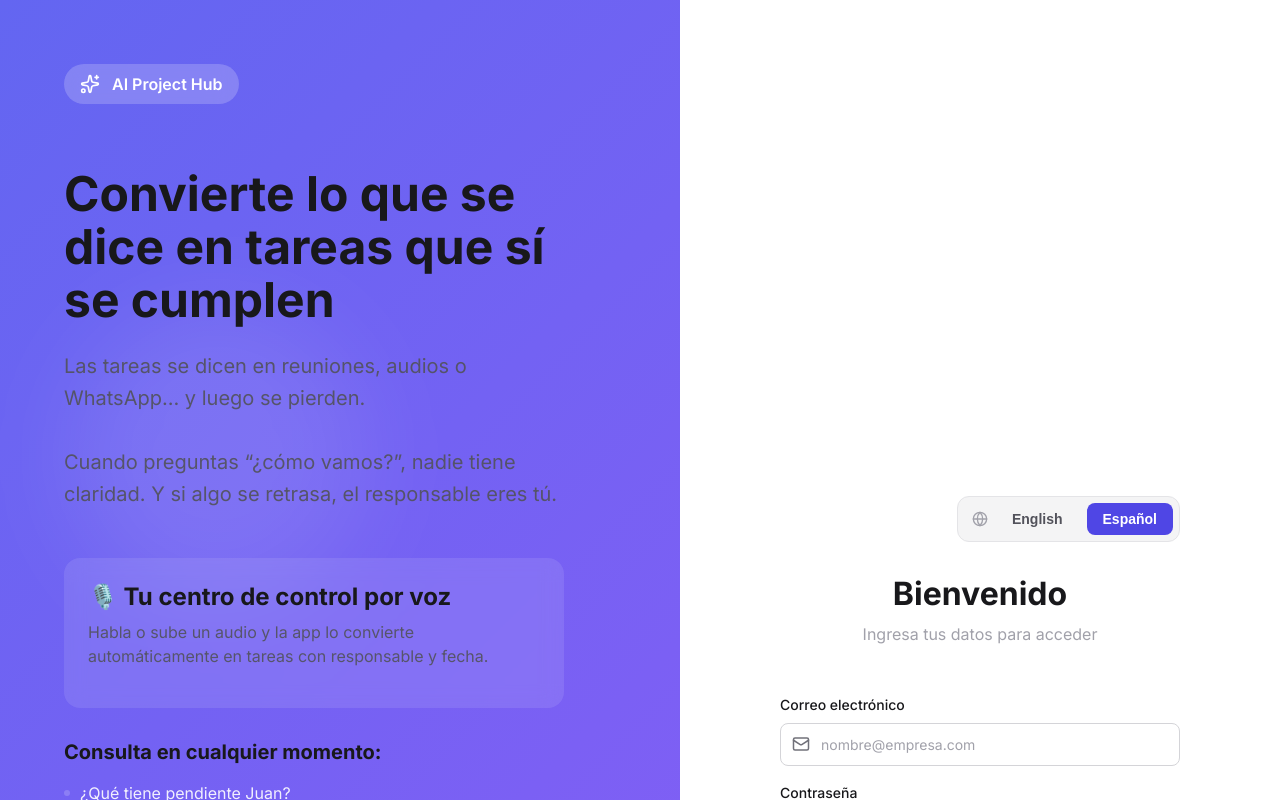
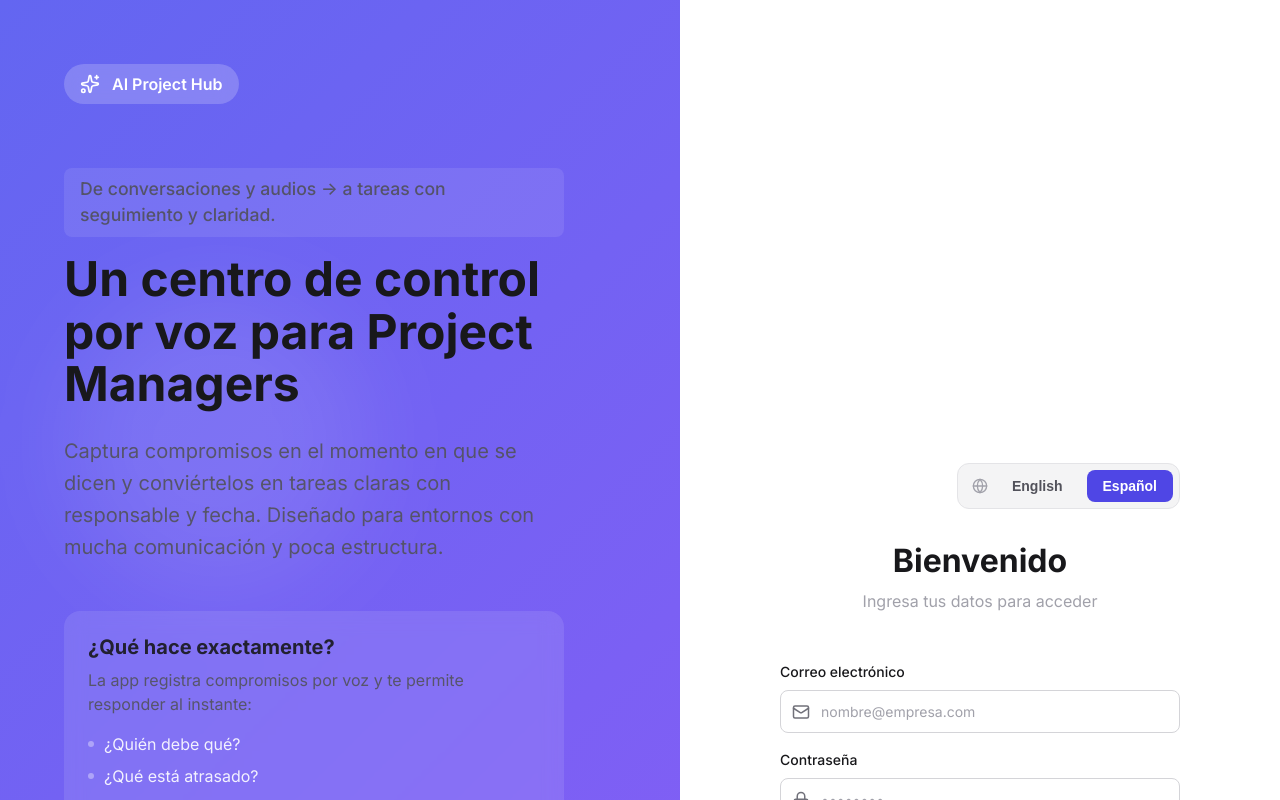
Before and after one commit to crisedua/pmedu, a React (Vite) app: page /login in a window 1280 px wide. Both pictures are taken after a click on the button "Español". Shown: the top 800 px of the page. Built offline with nearby package versions, Linux system fonts and the light colour scheme; no server answers.

Commit message:
Update login page with final marketing copy

```diff
--- a/src/pages/LoginPage.jsx
+++ b/src/pages/LoginPage.jsx
@@ -106,76 +106,101 @@ export default function LoginPage() {
                     </div>
 
                     <div style={{ display: 'flex', flexDirection: 'column', gap: '2rem', marginTop: '2rem' }}>
+
+                        {/* One-liner - visible for both languages but prioritizing Spanish structure as requested */}
+                        {language === 'es' && (
+                            <p style={{
+                                fontSize: '1.1rem',
+                                fontWeight: 500,
+                                opacity: 0.9,
+                                background: 'rgba(255,255,255,0.1)',
+                                padding: '0.5rem 1rem',
+                                borderRadius: '8px',
+                                display: 'inline-block',
+                                alignSelf: 'flex-start',
+                                marginBottom: '-1rem'
+                            }}>
+                                De conversaciones y audios → a tareas con seguimiento y claridad.
+                            </p>
+                        )}
+
                         <div>
                             <h1 style={{ fontSize: '3rem', fontWeight: 800, lineHeight: 1.1, marginBottom: '1.5rem' }}>
-                                {language === 'es' ? 'Convierte lo que se dice en tareas que sí se cumplen' : 'Turn what is said into tasks that actually get done'}
+                                {language === 'es' ? 'Un centro de control por voz para Project Managers' : 'A Voice Control Center for Project Managers'}
                             </h1>
                             <p style={{ fontSize: '1.25rem', opacity: 0.9, lineHeight: 1.6 }}>
                                 {language === 'es' ? (
-                                    <>
-                                        Las tareas se dicen en reuniones, audios o WhatsApp… y luego se pierden.<br /><br />
-                                        Cuando preguntas “¿cómo vamos?”, nadie tiene claridad. Y si algo se retrasa, el responsable eres tú.
-                                    </>
+                                    'Captura compromisos en el momento en que se dicen y conviértelos en tareas claras con responsable y fecha. Diseñado para entornos con mucha comunicación y poca estructura.'
                                 ) : (
-                                    'Tasks are spoken in meetings, audio notes, or WhatsApp… and then they get lost. When you ask "how are we doing?", no one has clarity. And if something is delayed, you are responsible.'
+                                    'Capture commitments the moment they are spoken and turn them into clear tasks with assignees and due dates. Designed for high-communication, low-structure environments.'
                                 )}
                             </p>
                         </div>
 
                         {language === 'es' && (
                             <>
+                                {/* What It Does Section */}
                                 <div style={{ background: 'rgba(255,255,255,0.1)', padding: '1.5rem', borderRadius: '1rem', backdropFilter: 'blur(10px)' }}>
-                                    <h3 style={{ fontSize: '1.5rem', fontWeight: 700, marginBottom: '0.5rem', display: 'flex', alignItems: 'center', gap: '10px' }}>
-                                        🎙️ Tu centro de control por voz
+                                    <h3 style={{ fontSize: '1.25rem', fontWeight: 700, marginBottom: '0.5rem', opacity: 0.9 }}>
+                                        ¿Qué hace exactamente?
                                     </h3>
-                                    <p style={{ opacity: 0.9, lineHeight: 1.5 }}>
-                                        Habla o sube un audio y la app lo convierte automáticamente en tareas con responsable y fecha.
+                                    <p style={{ marginBottom: '1rem', opacity: 0.9 }}>
+                                        La app registra compromisos por voz y te permite responder al instante:
                                     </p>
-                                </div>
-
-                                <div>
-                                    <h3 style={{ fontSize: '1.25rem', fontWeight: 700, marginBottom: '1rem' }}>Consulta en cualquier momento:</h3>
                                     <ul style={{ listStyle: 'none', padding: 0, display: 'flex', flexDirection: 'column', gap: '0.5rem' }}>
-                                        {['¿Qué tiene pendiente Juan?', '¿Qué vence la próxima semana?', '¿Qué está atrasado?'].map((item, i) => (
+                                        {['¿Quién debe qué?', '¿Qué está atrasado?', '¿Qué vence la próxima semana?', '¿Qué se comprometió a hacer cada persona?'].map((item, i) => (
                                             <li key={i} style={{ display: 'flex', alignItems: 'center', gap: '10px', opacity: 0.9 }}>
-                                                <span style={{ background: 'rgba(255,255,255,0.2)', borderRadius: '50%', width: '6px', height: '6px' }} />
+                                                <span style={{ background: 'rgba(255,255,255,0.4)', borderRadius: '50%', width: '6px', height: '6px' }} />
                                                 {item}
                                             </li>
                                         ))}
                                     </ul>
+                                    <p style={{ marginTop: '1rem', fontWeight: 600, fontSize: '0.95rem' }}>
+                                        Sin depender de WhatsApp, Jira o Slack.
+                                    </p>
                                 </div>
 
+                                {/* Why It Matters Section */}
                                 <div>
-                                    <h3 style={{ fontSize: '1.5rem', fontWeight: 700, marginBottom: '1rem' }}>Menos caos. Más control.</h3>
+                                    <h3 style={{ fontSize: '1.5rem', fontWeight: 700, marginBottom: '1rem' }}>¿Por qué usarla?</h3>
+                                    <p style={{ marginBottom: '0.75rem', opacity: 0.9 }}>Porque en proyectos reales:</p>
                                     <ul style={{ listStyle: 'none', padding: 0, display: 'flex', flexDirection: 'column', gap: '0.75rem' }}>
                                         {[
-                                            'Nada se pierde',
-                                            'Responsabilidades claras',
-                                            'Recordatorios automáticos por email',
-                                            'Historial de compromisos y entregables'
+                                            'Las tareas se dicen, no se escriben',
+                                            'Los compromisos se pierden',
+                                            'El seguimiento recae siempre en el PM'
                                         ].map((item, i) => (
                                             <li key={i} style={{ display: 'flex', alignItems: 'center', gap: '10px' }}>
-                                                <div style={{ background: '#4ADE80', borderRadius: '50%', padding: '2px', display: 'flex' }}>
-                                                    <Check size={12} color="#064E3B" strokeWidth={3} />
+                                                <div style={{ background: '#F87171', borderRadius: '50%', padding: '2px', display: 'flex', alignItems: 'center', justifyContent: 'center', width: '20px', height: '20px' }}>
+                                                    {/* Using a simple 'x' or similar since we want to portray the problem. Or maybe just a neutral bullet or check.
+                                                      Actually, "Check" implies solved. These are problems.
+                                                      Let's use a simple dot or arrow. Or the check if we want to say "This is true".
+                                                      The previous code used Check. Let's use Check but maybe color it differently or just keep it simple.
+                                                      Re-reading: "Porque en proyectos reales: Las tareas se dicen..." -> These are facts.
+                                                      I'll use a simple Check or bullet. Let's stick to the previous Check for consistency if it looked good, or maybe an AlertCircle.
+                                                      Let's just use the Check but maybe in a neutral color or the same green to check off "facts".
+                                                      Actually, let's use a standard bullet points style for "Problems" or maybe a cross?
+                                                      No, let's stick to the previous style for consistency.
+                                                      Wait, the user text says "Porque en proyectos reales: ...". These are pain points.
+                                                      Maybe just a simple list is better.
+                                                   */}
+                                                    <span style={{ color: 'white', fontWeight: 'bold', fontSize: '12px' }}>!</span>
                                                 </div>
                                                 <span style={{ fontWeight: 500 }}>{item}</span>
                                             </li>
                                         ))}
                                     </ul>
-                                    <p style={{ marginTop: '1rem', fontSize: '0.9rem', opacity: 0.8, fontStyle: 'italic' }}>
-                                        Todo sin obligar a tu equipo a usar otra herramienta más.
-                                    </p>
-                                </div>
-
-                                <div style={{ borderLeft: '4px solid rgba(255,255,255,0.3)', paddingLeft: '1.5rem' }}>
-                                    <h3 style={{ fontSize: '1.25rem', fontWeight: 700, marginBottom: '0.5rem' }}>Diseñado para la vida real</h3>
-                                    <p style={{ opacity: 0.9, marginBottom: '1rem' }}>
-                                        No necesitas Jira, Asana ni Slack.<br />
-                                        Funciona con reuniones, audios, conversaciones informales y WhatsApp.
-                                    </p>
-                                    <p style={{ fontWeight: 700, fontSize: '1.1rem' }}>
-                                        Menos seguimiento manual. Más claridad. Mejor control.
-                                    </p>
+                                    <div style={{
+                                        marginTop: '1.5rem',
+                                        padding: '1rem',
+                                        borderRadius: '0.75rem',
+                                        background: 'rgba(255,255,255,0.15)',
+                                        borderLeft: '4px solid #4ADE80'
+                                    }}>
+                                        <p style={{ fontWeight: 600, fontSize: '1.1rem' }}>
+                                            Esta app se convierte en tu sistema de memoria y control.
+                                        </p>
+                                    </div>
                                 </div>
 
                                 <div style={{
@@ -190,7 +215,8 @@ export default function LoginPage() {
                                     alignItems: 'center',
                                     justifyContent: 'center',
                                     gap: '0.5rem',
-                                    marginTop: '1rem'
+                                    marginTop: '0.5rem',
+                                    marginBottom: '2rem'
                                 }} onClick={() => setMode('register')}>
                                     <span>👉 Crear cuenta gratuita</span>
                                 </div>
```
